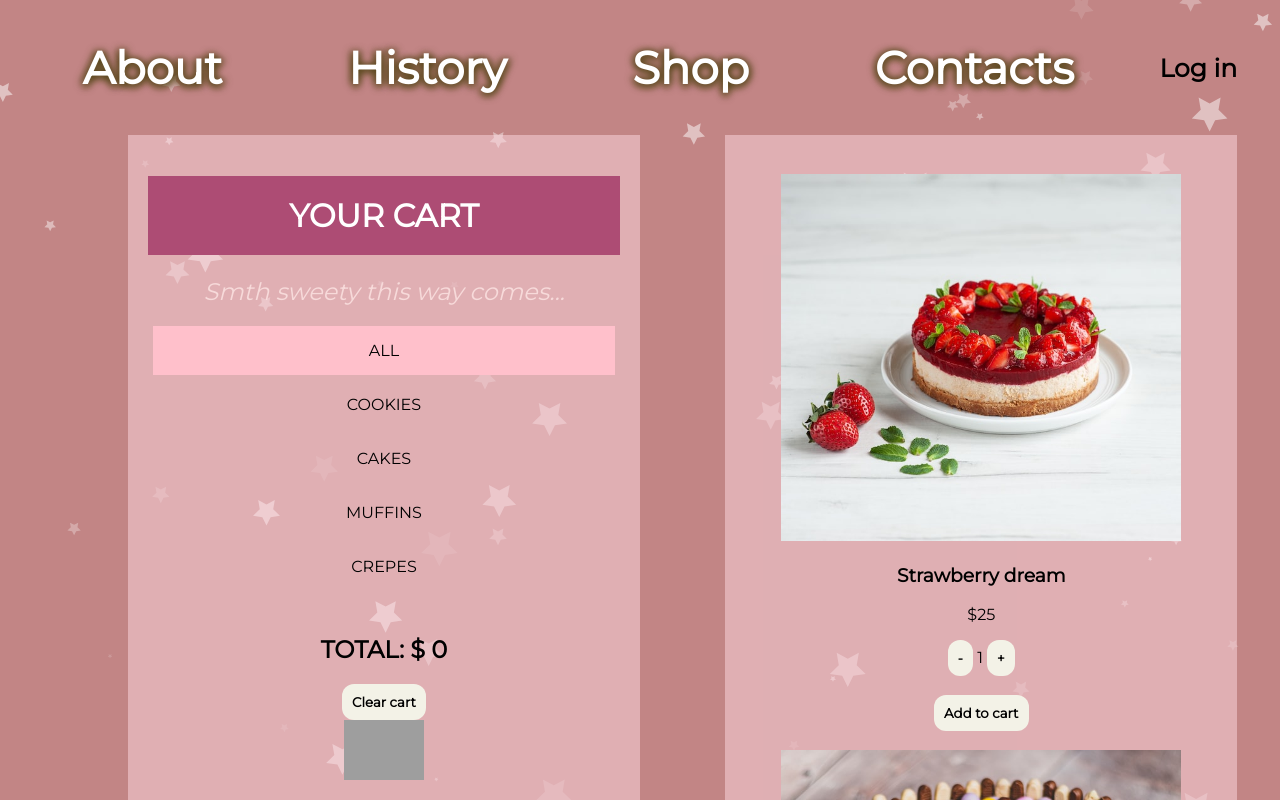
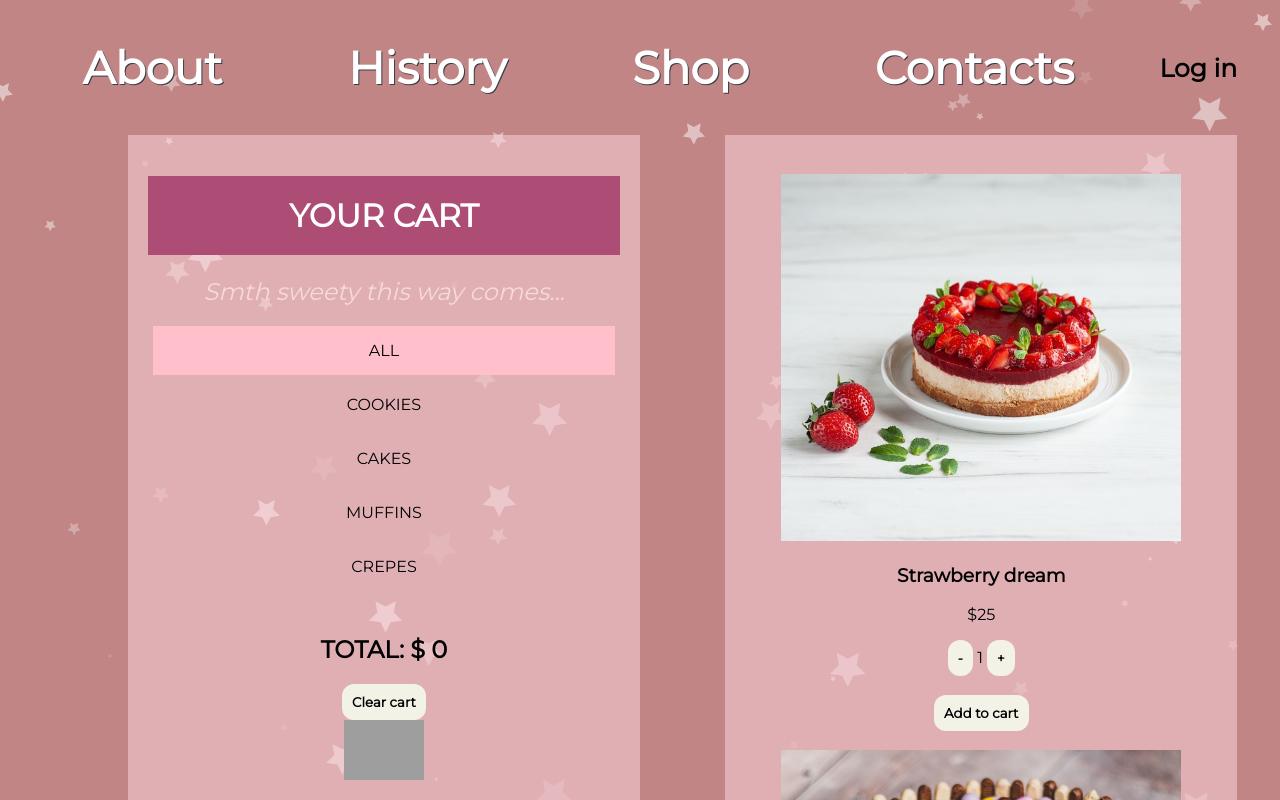
Before and after one commit to NatachaKey/react-redux-online-shop-with-autentification-Auth0, a React (Create React App) app: page /Shop in a window 1280 px wide. Shown: the top 800 px of the page. Built offline with nearby package versions, Linux system fonts and the light colour scheme; grey boxes are pictures that could not be loaded.

Commit message:
Update App.css

```diff
--- a/src/App.css
+++ b/src/App.css
@@ -59,8 +59,7 @@ body {
      text-decoration: none;
      color: #fff;
      font-weight: bolder;
-     text-shadow: 3px 0px 7px rgba(81,67,21,0.8), -3px 0px 7px rgba(81,67,21,0.8), 0px 4px 7px rgba(81,67,21,0.8);
-
+     text-shadow: 1px 1px #393E46;
 }
  .linkStyle:hover{
      color: #94526e;
```
